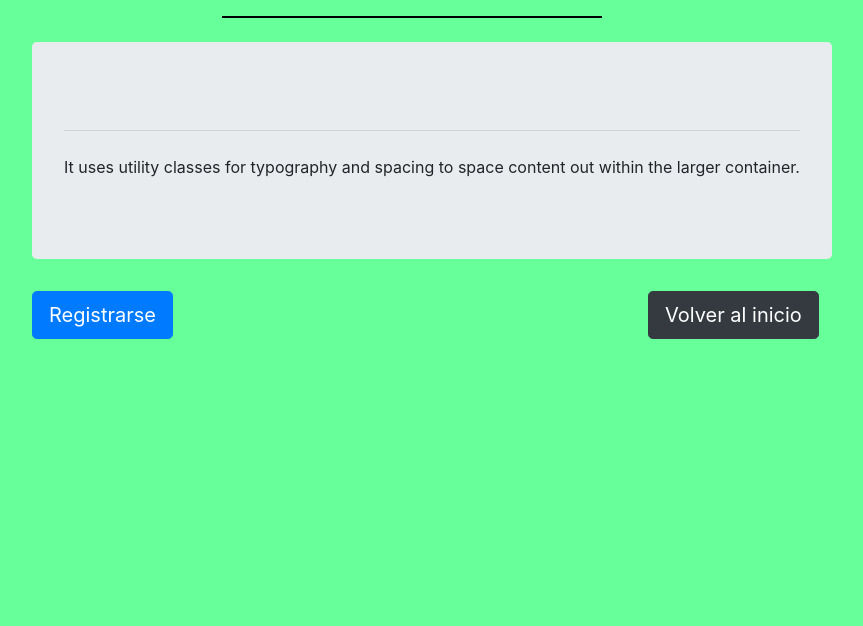
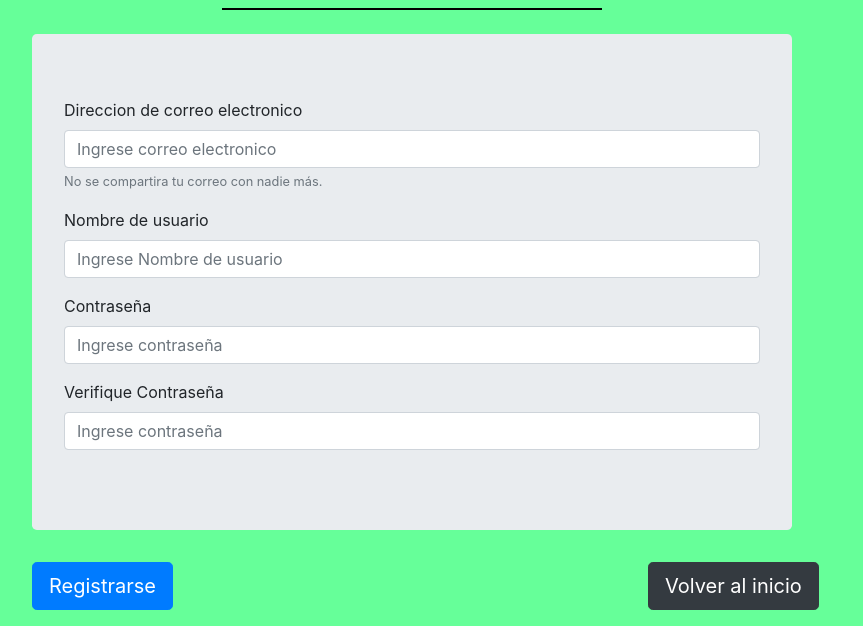
Before and after one commit to FrancoCabezasPoblete/ProyectoWebCurso, a plain HTML site: page index.html in a window 1280 px wide. Shown: the part 184-810 px from the top of the page, without its empty margins (228-1091 px from the left). Drawn offline with nearby package versions, Linux system fonts and the light colour scheme.

Commit message:
Alpha 0.3 (Login Completo)

```diff
--- a/index.html
+++ b/index.html
@@ -19,8 +19,7 @@
     </style>
   </head>
   <body>
-    <br/>
-    <div class="container">
+    <div class="container mx-auto mt-3 mb-3">
       <div class="row">
         <div class="col-5 derecha"
              style="padding: 12px 0px 0px 0px"><img src="images/boton-de-reproduccion.svg" alt="Icono_de_Reproduccion" width=32px; height=32px;></div>
@@ -45,10 +44,26 @@
       <br/>
       <div class="row">
         <div class="col-sm-2"></div>
-      <div class="jumbotron">
-
-      <hr class="my-4">
-      <p>It uses utility classes for typography and spacing to space content out within the larger container.</p>
+      <div class="jumbotron col-sm-8">
+        <form>
+        <div class="form-group">
+          <label for="Email1">Direccion de correo electronico</label>
+          <input type="email" class="form-control" id="Email1" aria-describedby="emailHelp" placeholder="Ingrese correo electronico">
+          <small id="emailHelp" class="form-text text-muted">No se compartira tu correo con nadie más.</small>
+        </div>
+        <div class="form-group">
+          <label for="Username1">Nombre de usuario</label>
+          <input type="Username" class="form-control" id="Username1" placeholder="Ingrese Nombre de usuario">
+        </div>
+        <div class="form-group">
+          <label for="Password1">Contraseña</label>
+          <input type="password" class="form-control" id="Password1" placeholder="Ingrese contraseña">
+        </div>
+        <div class="form-group">
+          <label for="Password2">Verifique Contraseña</label>
+          <input type="password" class="form-control" id="Password2" placeholder="Ingrese contraseña">
+        </div>
+      </form>
       </div>
       <div class="col-sm-2"></div>
     </div>
```
